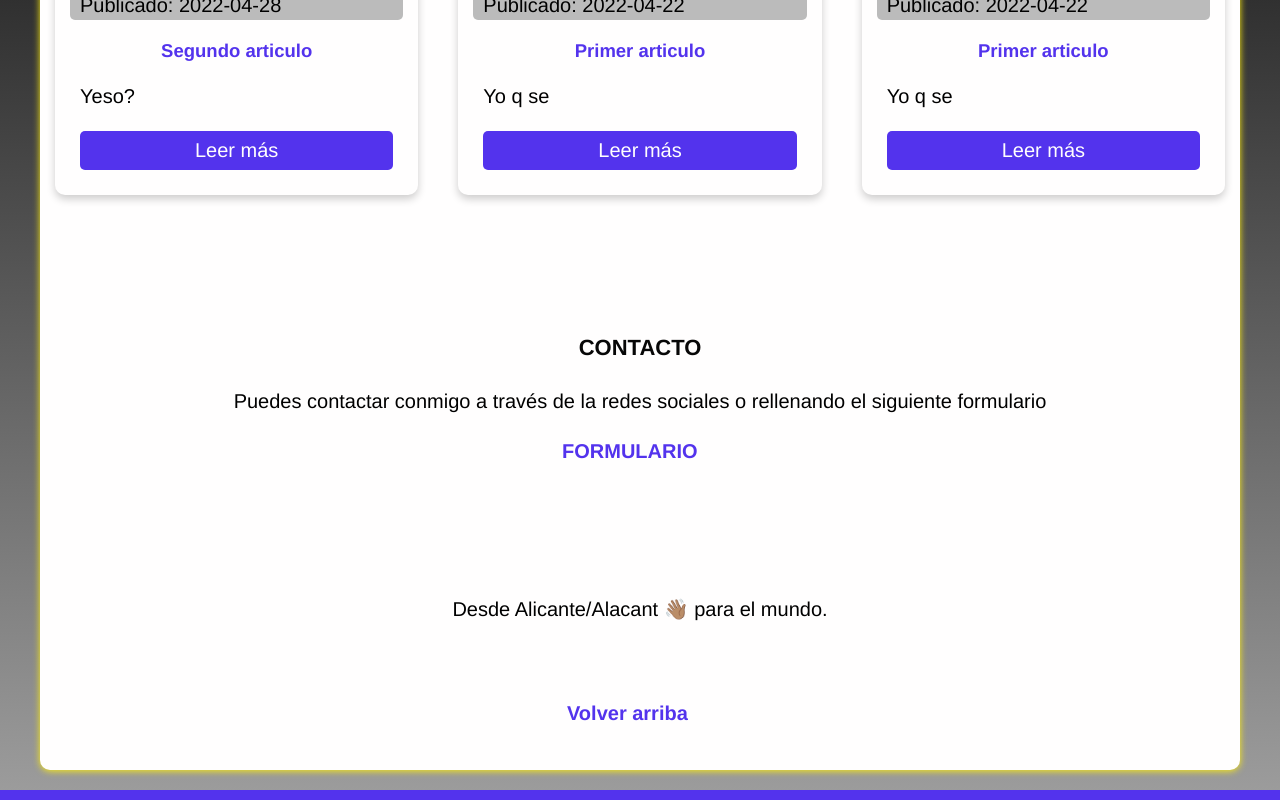
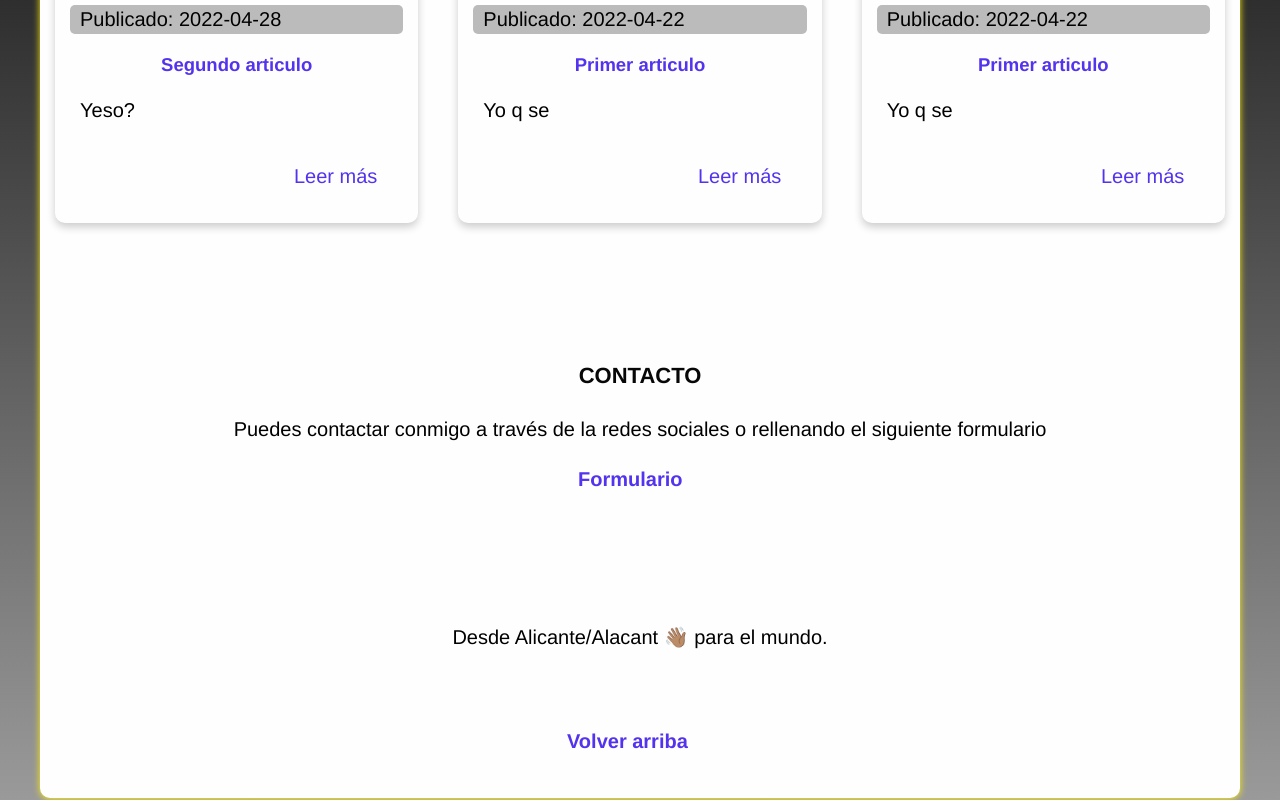
Before and after one commit to luishcr/blog, a Next.js app: page / in a window 1280 px wide. Shown: the part 1020-1820 px from the top of the page. Built offline with nearby package versions, Linux system fonts and the light colour scheme.

Commit message:
update article body page

```diff
--- a/components/Article/Article.js
+++ b/components/Article/Article.js
@@ -14,7 +14,7 @@ export default function Article({ article }) {
       <div className={styles.articles__card}>
         <img
           src={article.frontmatter.cover_image}
-          alt="Imagen portada del artículo"
+          alt="Imagen del artículo"
         />
 
         <div className={styles.articles__date}>
@@ -24,9 +24,11 @@ export default function Article({ article }) {
         <h3>{article.frontmatter.title}</h3>
         <p>{article.frontmatter.excerpt}</p>
 
+        <div className={styles.articles__btn}>
         <Link href={`/articulo/${article.slug}`}>
-          <a className={styles.btn}> Leer más </a>
+          <a className="hvr-icon-forward hvr-icon3"> Leer más <i className="fas fa-angle-right hvr-icon-forward hvr-icon3"></i> </a>
         </Link>
+        </div>
       </div>
     </div>
   );
--- a/components/Article/Article.module.scss
+++ b/components/Article/Article.module.scss
@@ -15,27 +15,15 @@
   }
 
   a {
-    display: flex;
-    justify-content: center;
-    background: var(--primary-color);
-    color: var(--secondary-color);
-    border: none;
-    padding: 0.8rem 1.6rem;
-    border-radius: 0.5rem;
-    cursor: pointer;
     text-decoration: none;
-    font-size: 2rem;
-    font-family: inherit;
+    color: var(--primary-color);
+    font-weight: 500;
     margin: 1rem;
+    padding: 1rem;
+    border-radius: 1rem;
 
-    &:focus {
-      outline: none;
-    }
-
-    &:hover {
-      color: var(--terciary-color);
-      background-color: var(--dark-color);
-      transition: 0.5s;
+    i {
+      font-size: 2rem;
     }
   }
 }
@@ -47,3 +35,8 @@
   margin-top: 1rem;
   padding: 0.3rem 1rem;
 }
+
+.articles__btn {
+  display: flex;
+  justify-content: end;
+}
--- a/components/Header/Header.js
+++ b/components/Header/Header.js
@@ -87,17 +87,17 @@ export default function Header() {
         <ul className={styles.navSocial__list}>
           <li className={styles.navSocial__item}>
             <a href="https://www.linkedin.com/in/luishcr" target="_blank">
-              <i class="fab fa-linkedin"> </i>
+              <i className="fab fa-linkedin"> </i>
             </a>
           </li>
           <li className={styles.navSocial__item}>
             <a href="https://github.com/LuisHCR" target="_blank">
-              <i class="fab fa-github-square"> </i>
+              <i className="fab fa-github-square"> </i>
             </a>
           </li>
           <li className={styles.navSocial__item}>
             <a href="https://twitter.com/Luishcerre" target="_blank">
-              <i class="fab fa-twitter-square"> </i>
+              <i className="fab fa-twitter-square"> </i>
             </a>
           </li>
         </ul>
--- a/components/Header/Header.module.scss
+++ b/components/Header/Header.module.scss
@@ -73,7 +73,6 @@
   display: flex;
 
   a {
-    text-transform: uppercase;
     color: var(--secondary-color);
     font-weight: 700;
     font-size: 1.7rem;
@@ -91,9 +90,7 @@
       padding: 0.5rem;
     }
 
-    @media (max-width: 736px) {
-      font-size: 1.5rem;
-    }
+
 
     @media (max-width: 676px) {
       font-size: 1.8rem;
--- a/pages/index.js
+++ b/pages/index.js
@@ -27,7 +27,7 @@ export default function Home({ articles }) {
           ))}
         </div>
       </div>
-      <div class={styles.articles__location}>
+      <div className={styles.articles__location}>
         <h2>Contacto</h2>
         <p>
           Puedes contactar conmigo a través de la redes sociales o rellenando el
@@ -35,19 +35,19 @@ export default function Home({ articles }) {
           <br />
           <a
             href="https://www.luishcr.es/contact"
-            class="hvr-icon-forward hvr-icon3"
+            className="hvr-icon-forward hvr-icon3"
           >
-            FORMULARIO
-            <i class="fas fa-angle-right hvr-icon-forward hvr-icon3"></i>
+            Formulario
+            <i className="fas fa-angle-right hvr-icon-forward hvr-icon3"></i>
           </a>
         </p>
         <br />
 
-        <i class="fas fa-map-marked-alt"></i>
+        <i className="fas fa-map-marked-alt"></i>
         <p>Desde Alicante/Alacant 👋🏽 para el mundo.</p>
         <br />
-        <a href="#" class="hvr-icon-up hvr-icon">
-          Volver arriba <i class="fas fa-angle-up hvr-icon-up hvr-icon"></i>
+        <a href="#" className="hvr-icon-up hvr-icon">
+          Volver arriba <i className="fas fa-angle-up hvr-icon-up hvr-icon"></i>
         </a>
       </div>
     </div>
--- a/styles/globals.scss
+++ b/styles/globals.scss
@@ -78,6 +78,7 @@ a {
 }
 
 /* EFECTOS HOVER */
+
 /* Icon Up */
 @-webkit-keyframes hvr-icon-up {
   0%,
```
Also changed, not shown: pages/articulo/Slug.module.scss (added, +16 -0 lines), pages/articulo/[slug].js (+43 -34 lines).
